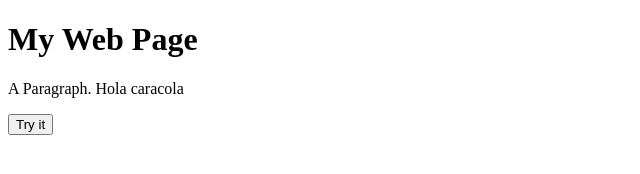
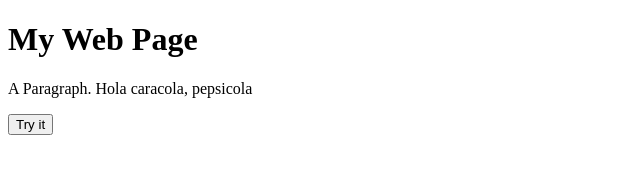
Before and after one commit to murillotoni/Porfolio, a plain HTML site: page clase5.html in a window 1280 px wide. Shown: the full height of the page, 0-640 px from the left. Drawn offline with Linux system fonts and the light colour scheme.

Commit message:
pepsicola
misma línea

```diff
--- a/clase5.html
+++ b/clase5.html
@@ -9,7 +9,7 @@ document.getElementById("demo").innerHTML = "Paragraph changed.";
 </head>
 <body>
 <h1>My Web Page</h1>
-<p id="demo">A Paragraph. Hola caracola</p>
+<p id="demo">A Paragraph. Hola caracola, pepsicola</p>
 <button type="button" onclick="myFunction()">Try it</button>
 </body>
 </html>
```
